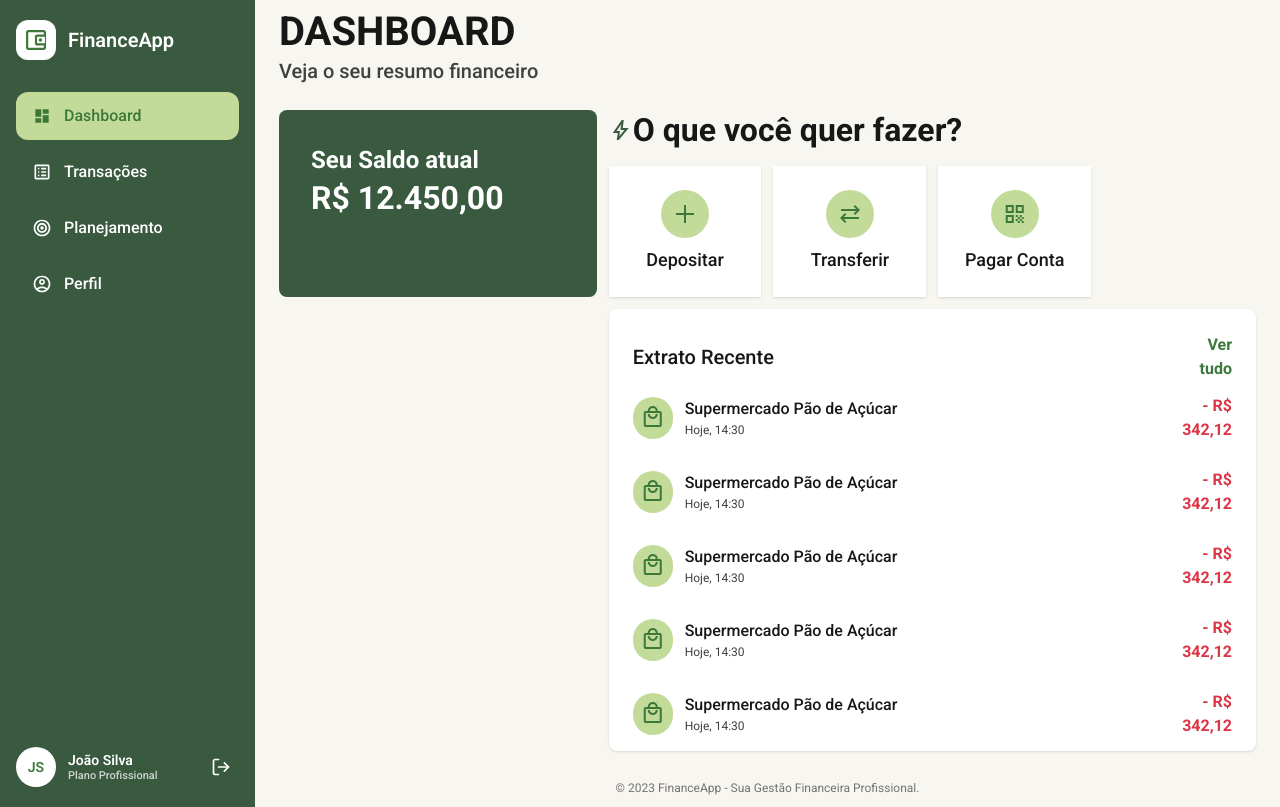
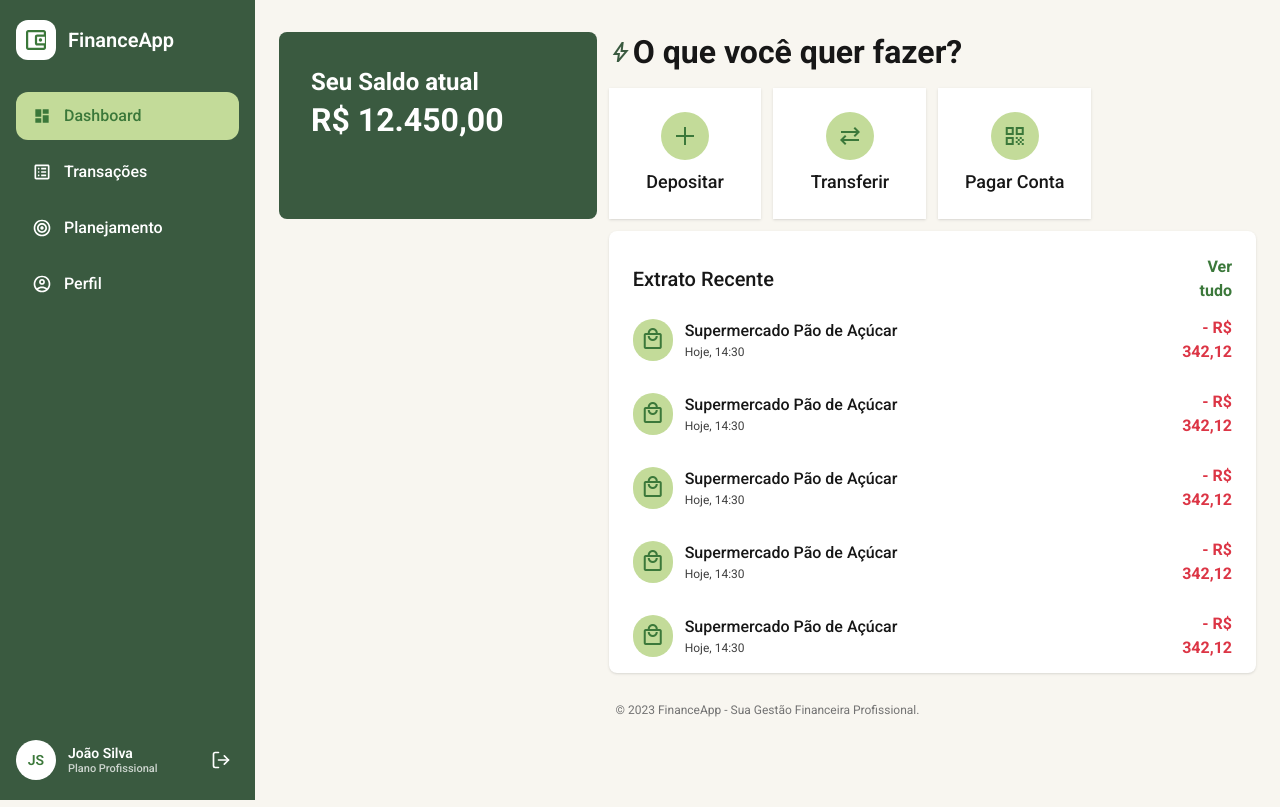
Before and after one commit to Guilhermeneves142/tech-challenge, a Next.js app: page /dashboard in a window 1280 px wide. Built offline with nearby package versions, Linux system fonts and the light colour scheme.

Commit message:
refactor: remocao do headline mockado do layout

```diff
--- a/src/app/(main)/layout.tsx
+++ b/src/app/(main)/layout.tsx
@@ -12,12 +12,6 @@ export default function DashboardLayout({
       </aside>
 
       <section className="flex-1 px-6 py-2">
-        <header>
-          <h1 className="text-[40px] font-bold">DASHBOARD</h1>
-          <span className="text-[20px] font-medium text-text-secondary">
-            Veja o seu resumo financeiro
-          </span>
-        </header>
         <main className="py-6">{children}</main>
         <footer className="text-center">
           <span className="text-[12px] text-text-tertiary">
```
